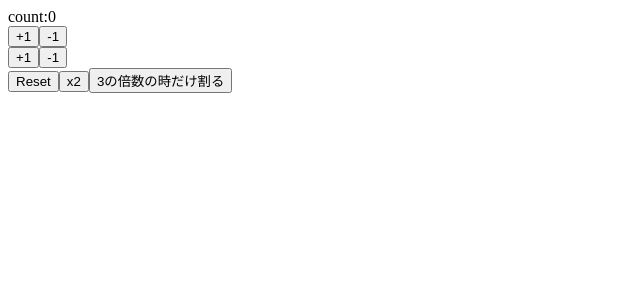
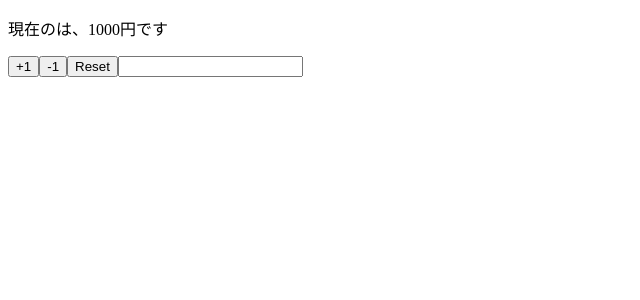
Before and after one commit to kirinnsan/react-hooks-sample, a React (Create React App) app: page / in a window 1280 px wide. Shown: the top 300 px of the page, without its empty margins (0-640 px from the left). Built offline with nearby package versions, Linux system fonts and the light colour scheme.

Commit message:
implement component using multiple states

```diff
--- a/src/App.js
+++ b/src/App.js
@@ -1,36 +1,28 @@
 import React, { useState } from 'react';
 
-const App = () => {
-  const [count, setCount] = useState(0);
+const App = props => {
+  const [name, setName] = useState(props.name);
+  const [price, setPrice] = useState(props.price);
 
-  const increment = () => setCount(count + 1);
-  const decrement = () => setCount(count - 1)
-  const increment2 = () => setCount(previousCount => previousCount + 1)
-  const decrement2 = () => setCount(previousCount => previousCount - 1)
-  const reset = () => setCount(0);
-  const double = () => setCount(count * 2);
-  const drive3 = () => setCount(previousCount =>
-    previousCount % 3 === 0 ? previousCount / 3 : previousCount
-  );
+  const reset = () => {
+    setPrice(props.price);
+    setName(props.name);
+  }
 
   return (
     <>
-      <div>count:{count}</div>
-      <div>
-        <button onClick={increment}>+1</button>
-        <button onClick={decrement}>-1</button>
-      </div>
-      <div>
-        <button onClick={increment2}>+1</button>
-        <button onClick={decrement2}>-1</button>
-      </div>
-      <div>
-        <button onClick={reset}>Reset</button>
-        <button onClick={double}>x2</button>
-        <button onClick={drive3}>3の倍数の時だけ割る</button>
-      </div>
+      <p>現在の{name}は、{price}円です</p>
+      <button onClick={() => setPrice(price + 1)}>+1</button>
+      <button onClick={() => setPrice(price - 1)}>-1</button>
+      <button onClick={reset}>Reset</button>
+      <input value={name} onChange={e => setName(e.target.value)} />
     </>
   );
 }
 
+App.defaultProps = {
+  name: '',
+  price: 1000
+}
+
 export default App;
```
